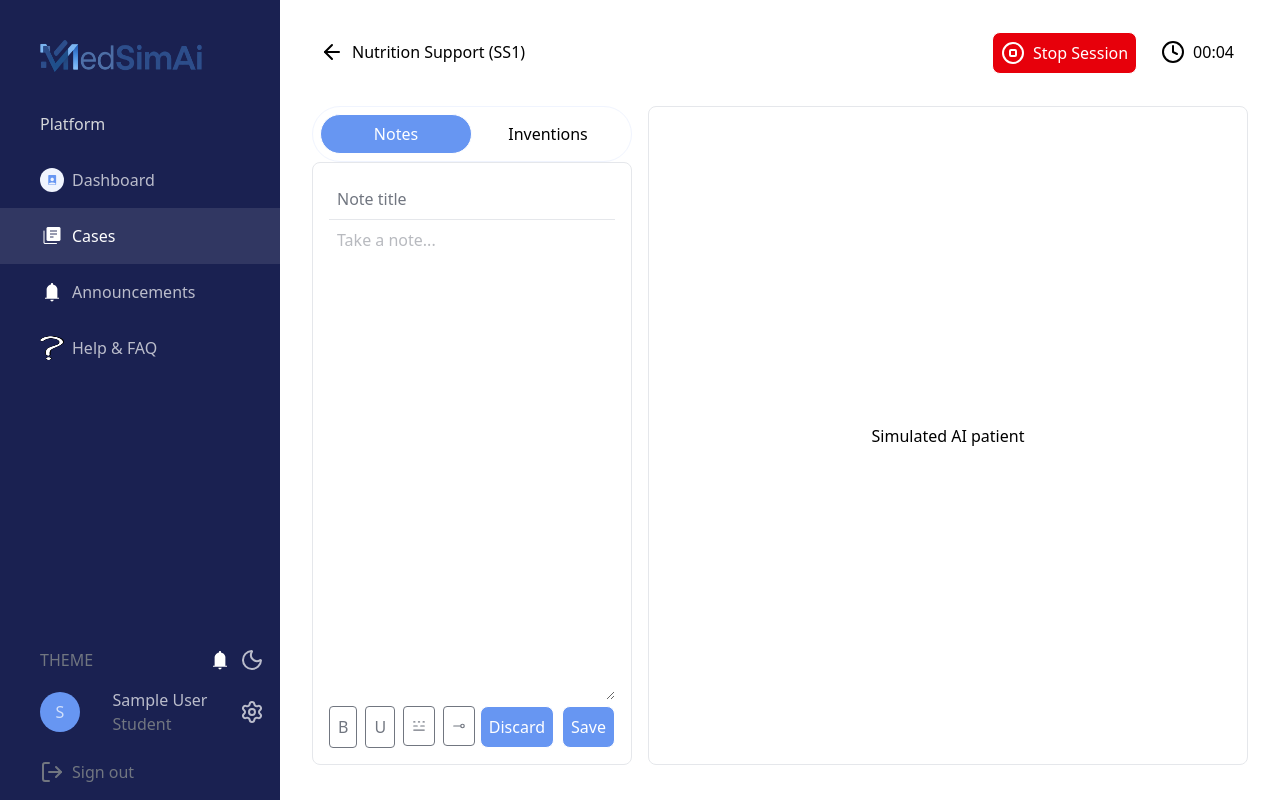
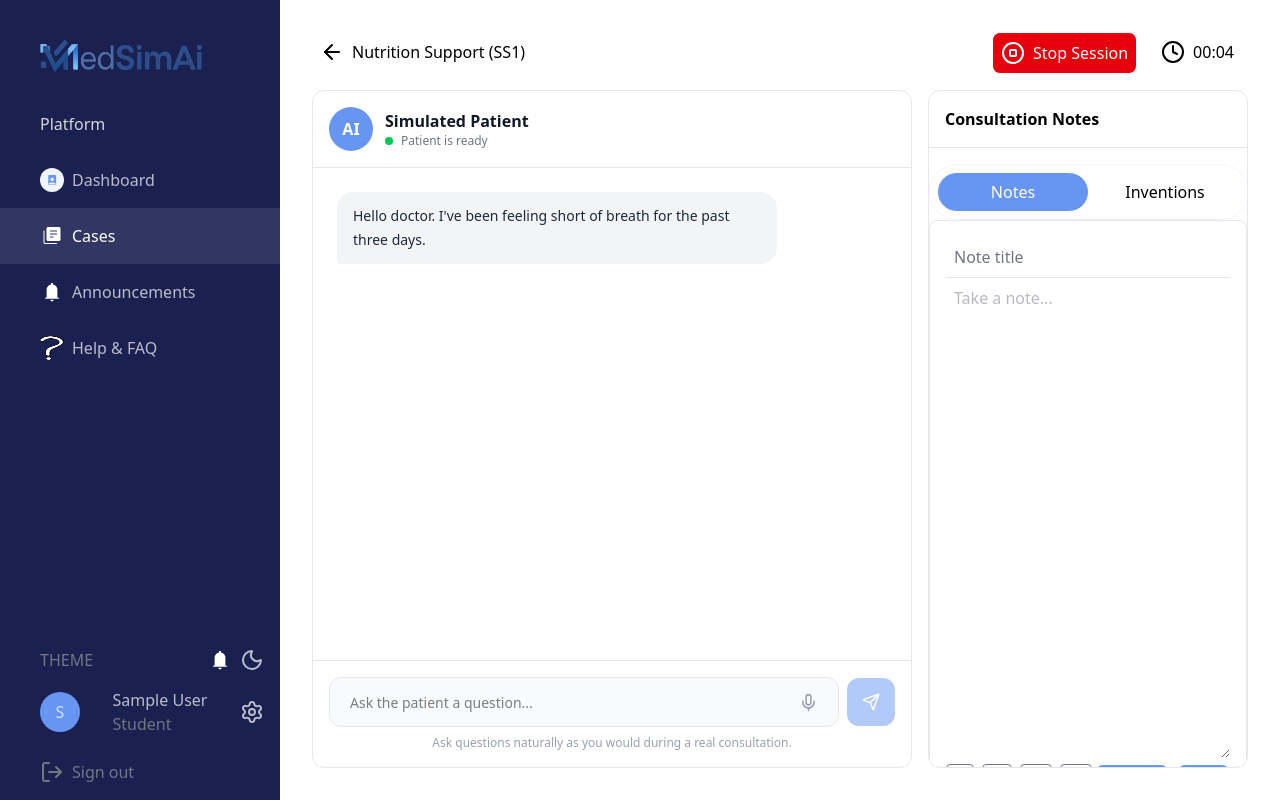
Before and after one commit to Rejoan2020/MedSimAi, a Next.js app: page /cases/1/active-session in a window 1280 px wide. Built offline with nearby package versions, Linux system fonts and the light colour scheme; no server answers; sample sign-in values are in the browser's storage.

Commit message:
feat/chatbox is added for texting with simulated patient replacing the prev f2f conv.

```diff
--- /dev/null
+++ b/app/(home)/cases/[id]/active-session/components/ChatBox.jsx
@@ -0,0 +1,121 @@
+'use client'
+
+import { useState } from 'react'
+import { Send, Mic } from 'lucide-react'
+
+export default function ChatBox() {
+
+    const [message, setMessage] = useState('')
+
+    const [messages, setMessages] = useState([
+        {
+            role: 'patient',
+            content:
+                "Hello doctor. I've been feeling short of breath for the past three days.",
+        },
+    ])
+
+    const handleSubmit = async (e) => {
+        e.preventDefault()
+
+        if (!message.trim()) return
+
+        const userMessage = message.trim()
+
+        setMessages((prev) => [
+            ...prev,
+            {
+                role: 'student',
+                content: userMessage,
+            },
+        ])
+
+        setMessage('')
+
+        // Later:
+        // const response = await fetch('/api/ai/consultation', ...)
+    }
+
+    return (
+        <div className="flex min-h-0 flex-1 flex-col">
+
+            {/* Messages */}
+            <div className="flex-1 overflow-y-auto p-4 sm:p-6">
+
+                <div className="mx-auto flex max-w-3xl flex-col gap-5">
+
+                    {messages.map((message, index) => (
+
+                        <div
+                            key={index}
+                            className={`flex ${
+                                message.role === 'student'
+                                    ? 'justify-end'
+                                    : 'justify-start'
+                            }`}
+                        >
+
+                            <div
+                                className={`max-w-[80%] rounded-2xl px-4 py-3 text-sm leading-6 ${
+                                    message.role === 'student'
+                                        ? 'rounded-br-sm bg-light-blue text-white'
+                                        : 'rounded-bl-sm bg-gray-100 text-gray-800'
+                                }`}
+                            >
+                                {message.content}
+                            </div>
+
+                        </div>
+
+                    ))}
+
+                </div>
+
+            </div>
+
+
+            {/* Input */}
+            <div className="shrink-0 border-t border-gray-200 p-4">
+
+                <form
+                    onSubmit={handleSubmit}
+                    className="mx-auto flex max-w-3xl items-center gap-2"
+                >
+
+                    <div className="flex flex-1 items-center rounded-xl border border-gray-200 bg-gray-50 px-3">
+
+                        <input
+                            value={message}
+                            onChange={(e) => setMessage(e.target.value)}
+                            placeholder="Ask the patient a question..."
+                            className="h-12 flex-1 bg-transparent px-2 text-sm outline-none"
+                        />
+
+                        <button
+                            type="button"
+                            className="rounded-lg p-2 text-gray-400 hover:bg-gray-200 hover:text-gray-700"
+                        >
+                            <Mic size={19} />
+                        </button>
+
+                    </div>
+
+                    <button
+                        type="submit"
+                        disabled={!message.trim()}
+                        className="flex h-12 w-12 items-center justify-center rounded-xl bg-light-blue text-white transition hover:bg-blue-500 disabled:cursor-not-allowed disabled:opacity-50"
+                    >
+                        <Send size={18} />
+                    </button>
+
+                </form>
+
+                <p className="mt-2 text-center text-xs text-gray-400">
+                    Ask questions naturally as you would during a real consultation.
+                </p>
+
+            </div>
+
+        </div>
+    )
+}
--- a/app/(home)/cases/[id]/active-session/page.js
+++ b/app/(home)/cases/[id]/active-session/page.js
@@ -1,24 +1,95 @@
+//For active session in f2f
+// import React from 'react'
+// import Header from './components/Header'
+// import Note from './components/Note'
+// import { dbconnect } from '@/lib/mongo';
+
+// export default async function page({ params }) {
+//     await dbconnect();
+//     const { id } = await params;
+
+//     return (
+//         <div className='w-full flex flex-col items-center p-8 gap-4'>
+//             <Header id={id} />
+//             <div className='sm:flex w-full max-w-350'>
+//                 <div className='sm:hidden border mt-4 ml-4 w-full h-70 w-70 rounded-lg border-gray-200'>
+//                     <div className='flex justify-center items-center h-full'>Simulated AI patient</div>
+//                 </div>
+//                 <Note />
+//                 <div className='max-sm:hidden border mt-4 ml-4 w-full min-w-100 rounded-lg border-gray-200'>
+//                     <div className='flex justify-center items-center h-full'>Simulated AI patient</div>
+//                 </div>
+//             </div>
+//         </div>
+//     )
+// }
+
 import React from 'react'
 import Header from './components/Header'
 import Note from './components/Note'
-import { dbconnect } from '@/lib/mongo';
+import ChatBox from './components/ChatBox'
+import { dbconnect } from '@/lib/mongo'
 
-export default async function page({ params }) {
-    await dbconnect();
-    const { id } = await params;
+export default async function Page({ params }) {
+    await dbconnect()
+
+    const { id } = await params
 
     return (
-        <div className='w-full flex flex-col items-center p-8 gap-4'>
+        <div className="flex h-full min-h-0 w-full flex-col p-4 sm:p-6 lg:p-8">
+
+            {/* Session Header */}
             <Header id={id} />
-            <div className='sm:flex w-full max-w-350'>
-                <div className='sm:hidden border mt-4 ml-4 w-full h-70 w-70 rounded-lg border-gray-200'>
-                    <div className='flex justify-center items-center h-full'>Simulated AI patient</div>
-                </div>
-                <Note />
-                <div className='max-sm:hidden border mt-4 ml-4 w-full min-w-100 rounded-lg border-gray-200'>
-                    <div className='flex justify-center items-center h-full'>Simulated AI patient</div>
-                </div>
+
+            {/* Main consultation area */}
+            <div className="mt-4 flex min-h-0 flex-1 w-full max-w-350 mx-auto gap-4">
+
+                {/* AI Patient / Chat */}
+                <main className="flex min-h-0 min-w-0 flex-1 flex-col overflow-hidden rounded-xl border border-gray-200 bg-white">
+
+                    {/* Patient header */}
+                    <div className="flex shrink-0 items-center gap-3 border-b border-gray-200 p-4">
+
+                        <div className="flex h-11 w-11 items-center justify-center rounded-full bg-light-blue text-white font-semibold">
+                            AI
+                        </div>
+
+                        <div>
+                            <h2 className="font-semibold text-gray-900">
+                                Simulated Patient
+                            </h2>
+
+                            <div className="flex items-center gap-2 text-xs text-Secondary-Text">
+                                <span className="h-2 w-2 rounded-full bg-green-500" />
+                                Patient is ready
+                            </div>
+                        </div>
+
+                    </div>
+
+                    {/* Chat */}
+                    <ChatBox />
+
+                </main>
+
+
+                {/* Notes */}
+                <aside className="hidden lg:flex w-80 shrink-0 min-h-0 flex-col overflow-hidden rounded-xl border border-gray-200 bg-white">
+
+                    <div className="shrink-0 border-b border-gray-200 p-4">
+                        <h2 className="font-semibold">
+                            Consultation Notes
+                        </h2>
+                    </div>
+
+                    <div className="min-h-0 flex-1 overflow-y-auto">
+                        <Note />
+                    </div>
+
+                </aside>
+
             </div>
+
         </div>
     )
 }
```
